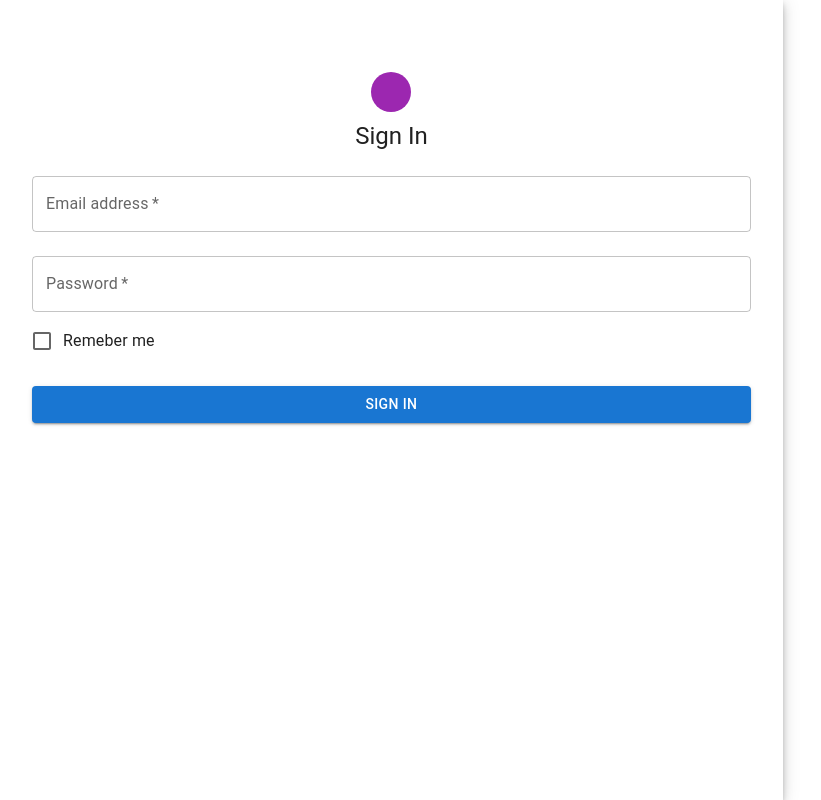
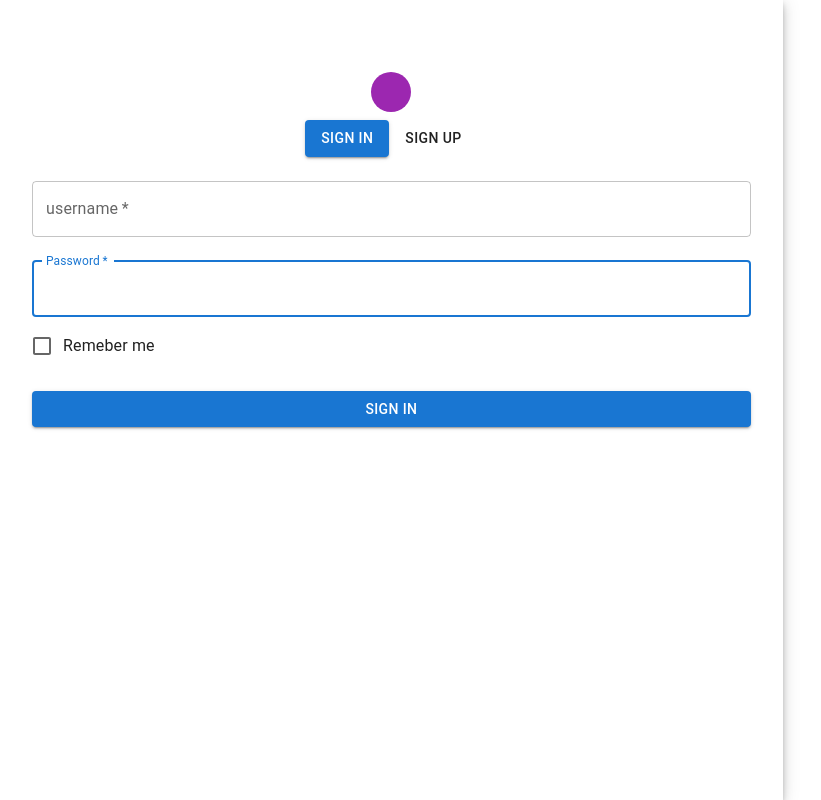
Before and after one commit to ayush-ptdr-04/video_confrencing, a React app in the folder frontend/: page /auth in a window 1280 px wide. Shown: the whole page, without its empty margins (0-821 px from the left). Built offline with nearby package versions, Linux system fonts and the light colour scheme; some icons are missing; the HTML template or start-up script is replaced by a standard one.

Commit message:
ui is complete for signIn And signUp fields

```diff
--- a/frontend/src/pages/Authentication.jsx
+++ b/frontend/src/pages/Authentication.jsx
@@ -15,6 +15,16 @@ import Checkbox from "@mui/material/Checkbox";
 const defaultTheme = createTheme();
 
 export default function Authentication() {
+  const [username, setUsername] = React.useState();
+  const [password, setPassword] = React.useState();
+  const [name, setName] = React.useState();
+  const [error, setError] = React.useState();
+  const [message, setMessage] = React.useState();
+
+  const [formState, setFormState] = React.useState(0);
+
+  const [open, setOpen] = React.useState(false);
+
   return (
     <ThemeProvider theme={defaultTheme}>
       <Grid container component="main" sx={{ height: "100vh" }}>
@@ -51,19 +61,46 @@ export default function Authentication() {
               <LockOutlinedIcon />
             </Avatar>
 
-            <Typography component="h1" variant="h5">
-              Sign In
-            </Typography>
+            <div>
+              <Button
+                variant={formState === 0 ? "contained" : ""}
+                onClick={() => {
+                  setFormState(0);
+                }}
+              >
+                Sign In
+              </Button>
+              <Button
+                variant={formState === 1 ? "contained" : ""}
+                onClick={() => setFormState(1)}
+              >
+                Sign Up
+              </Button>
+            </div>
 
             <Box component="form" noValidate sx={{ mt: 1 }}>
+              {formState === 1 ? (
+                <TextField
+                  margin="normal"
+                  name="username"
+                  required
+                  fullWidth
+                  id="username"
+                  label="Full Nmae"
+                  autoFocus
+                />
+              ) : (
+                <></>
+              )}
+
               <TextField
                 margin="normal"
-                name="email"
+                name="username"
                 required
                 fullWidth
-                id="email"
-                label="Email address"
-                autoComplete="email"
+                id="username"
+                label="username"
+                autoFocus
               />
               <TextField
                 margin="normal"
@@ -71,8 +108,9 @@ export default function Authentication() {
                 fullWidth
                 label="Password"
                 type="password"
+                name="password"
+                autoFocus
               />
-
               <FormControlLabel
                 control={<Checkbox value="remember" color="primary" />}
                 label="Remeber me"
```
